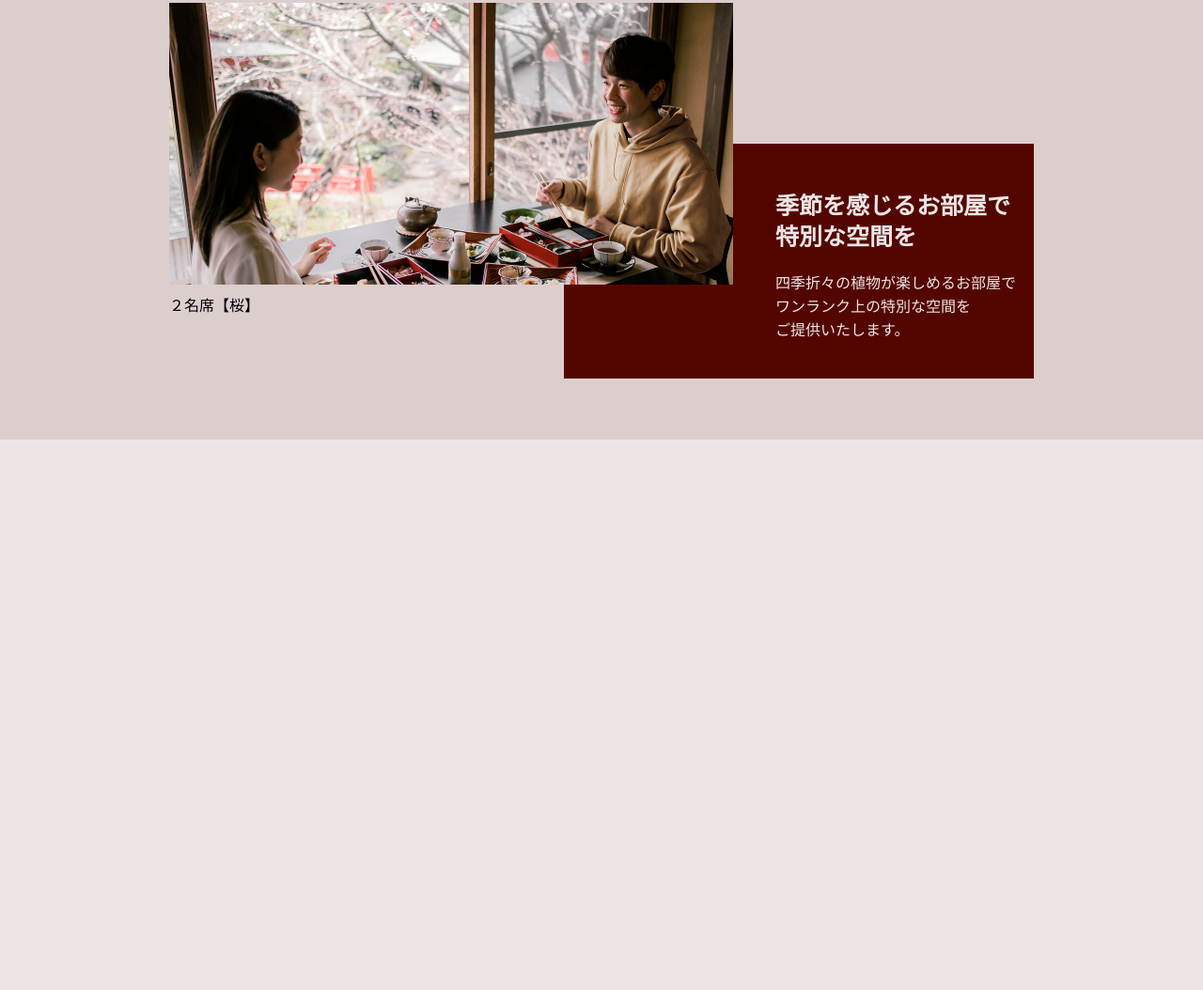
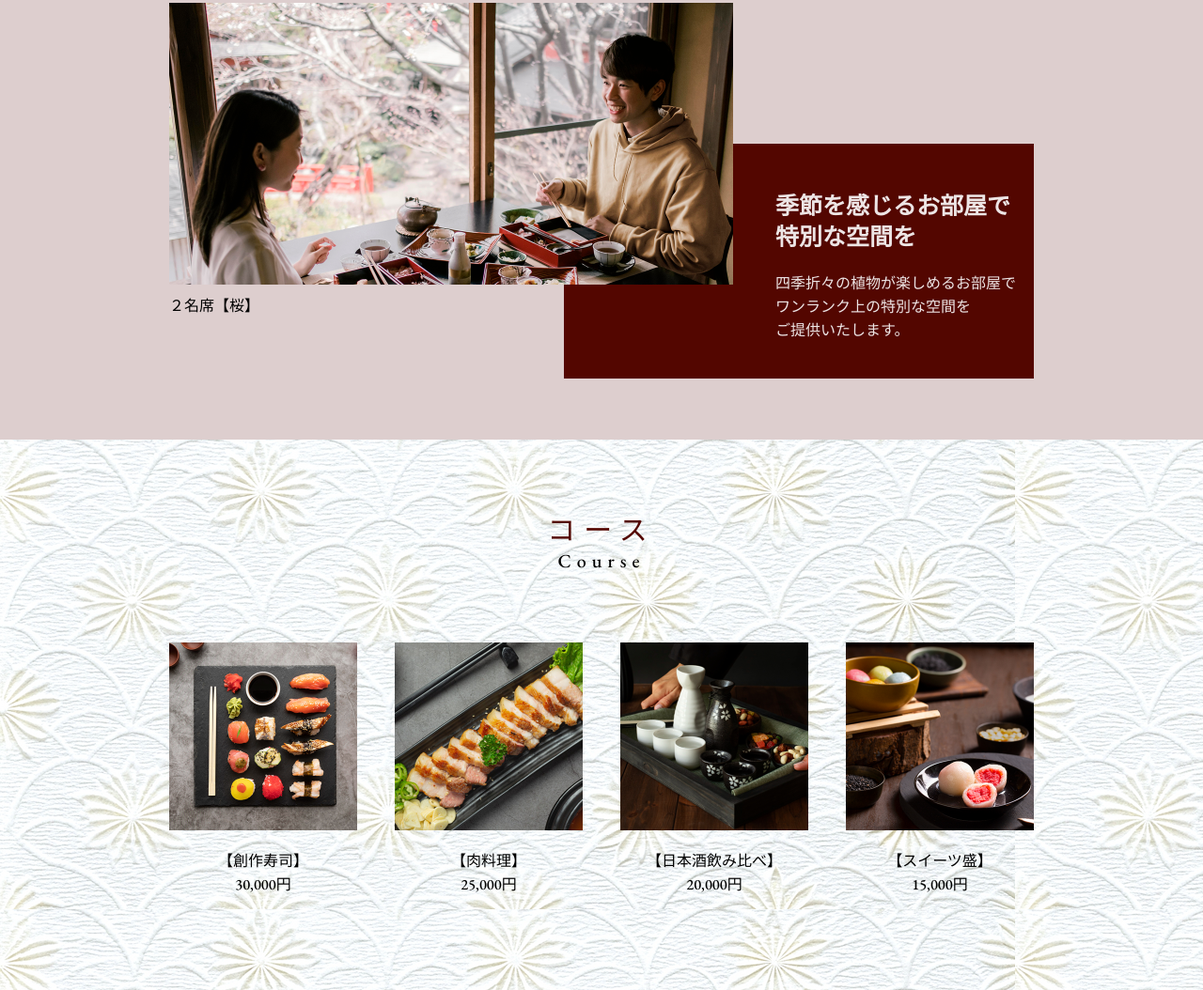
Before and after one commit to t-tak-1090/CodeFree_Intermediate_edition, a plain HTML site: page index.html in a window 1280 px wide. Shown: the part 2461-3515 px from the top of the page at 94% size. Before the commit the page ends 2929 px from the top, so only its background shows below. Drawn offline with nearby package versions, Linux system fonts and the light colour scheme; a web font is replaced by a local one.

Commit message:
コース追加

```diff
--- /dev/null
+++ b/assets/scss/object/project/_p-course.scss
@@ -0,0 +1,36 @@
+@use "../../global/forward" as fw;
+
+.p-course {
+    background-size: cover;
+    background-repeat: no-repeat;
+    background: linear-gradient(rgba(255, 255, 255, 0.4), rgba(255, 255, 255, 0.4)), url(../../../../assets/img/course/course-bg-img.png);
+}
+
+.p-course__list {
+    display: flex;
+    gap: 40px;
+    @include fw.mq(tab) {
+        flex-direction: column;
+        gap: 20px;
+    }
+}
+
+.p-course__item {
+    width: 25%;
+    @include fw.mq(tab) {
+        width: 100%;
+    }
+}
+
+.p-course__item-text-box {
+    text-align: center;
+    @include fw.mq(tab) {
+        text-align: left;
+    }
+}
+
+.p-course__item-text {
+    font-size: 1.6rem;
+    font-weight: 500;
+    line-height: calc(25 / 16);
+}
--- a/assets/scss/object/utility/_u-margin.scss
+++ b/assets/scss/object/utility/_u-margin.scss
@@ -8,6 +8,7 @@
     }
 }
 
+// おすすめ
 .u-margin__recommendation {
     margin-bottom: 60px;
     @include fw.mq(tab) {
@@ -74,3 +75,18 @@
         margin-bottom: 5px;
     }
 }
+
+// コース
+.u-margin__course {
+    margin-bottom: 70px;
+    @include fw.mq(tab) {
+        margin-bottom: 40px;
+    }
+}
+
+.u-margin__course__item-img {
+    margin-bottom: 20px;
+    @include fw.mq(tab) {
+        margin-bottom: 10px;
+    }
+}
--- a/assets/scss/object/utility/_u-padding.scss
+++ b/assets/scss/object/utility/_u-padding.scss
@@ -20,3 +20,10 @@
         padding: 20px;
     }
 }
+
+.u-padding__course {
+    padding: 80px 0 100px 0;
+    @include fw.mq(tab) {
+        padding: 50px 0 60px 0;
+    }
+}
--- a/assets/scss/style.scss
+++ b/assets/scss/style.scss
@@ -30,6 +30,8 @@
 @use "object/project/p-catchphrase";
 // いちおしCSS
 @use "object/project/p-recommendation";
+// コースCSS
+@use "object/project/p-course";
 
 // componentフォルダ
 // タイトルCSS
--- a/index.html
+++ b/index.html
@@ -171,6 +171,63 @@
             </div>
         </section>
 
+        <!-- コース -->
+        <section class="p-course u-padding__course">
+            <div class="l-container">
+                <h2 class="c-title u-margin__course">
+                    <p class="c-title__text-ja">コース</p>
+                    <p class="c-title__text-en">Course</p>
+                </h2>
+                <ul class="p-course__list">
+                    <li class="p-course__item">
+                        <div class="u-margin__course__item-img">
+                            <img src="assets/img/course/course-img01.png" alt="創作寿司">
+                        </div>
+                        <div class="p-course__item-text-box">
+                            <p class="p-course__item-text">
+                                【創作寿司】<br class="u-pc-only">
+                                30,000円
+                            </p>
+                        </div>
+                    </li>
+                    <li class="p-course__item">
+                        <div class="u-margin__course__item-img">
+                            <img src="assets/img/course/course-img02.png" alt="肉料理">
+                        </div>
+                        <div class="p-course__item-text-box">
+                            <p class="p-course__item-text">
+                                【肉料理】<br class="u-pc-only">
+                                25,000円
+                            </p>
+                        </div>
+                    </li>
+                    <li class="p-course__item">
+                        <div class="u-margin__course__item-img">
+                            <img src="assets/img/course/course-img03.png" alt="日本酒飲み比べ">
+                        </div>
+                        <div class="p-course__item-text-box">
+                            <p class="p-course__item-text">
+                                【日本酒飲み比べ】<br class="u-pc-only">
+                                20,000円
+                            </p>
+                        </div>
+                    </li>
+                    <li class="p-course__item">
+                        <div class="u-margin__course__item-img">
+                            <img src="assets/img/course/course-img04.png" alt="スイーツ盛">
+                        </div>
+                        <div class="p-course__item-text-box">
+                            <p class="p-course__item-text">
+                                【スイーツ盛】<br class="u-pc-only">
+                                15,000円
+                            </p>
+                        </div>
+                    </li>
+                </ul>
+            </div>
+        </section>
+
+
         </div>
     </main>
 
```
Also changed, not shown: assets/css/style.css, assets/img/course/course-bg-img.png (added), assets/img/course/course-img01.png (added), assets/img/course/course-img02.png (added), assets/img/course/course-img03.png (added), assets/img/course/course-img04.png (added), 1 other file.
